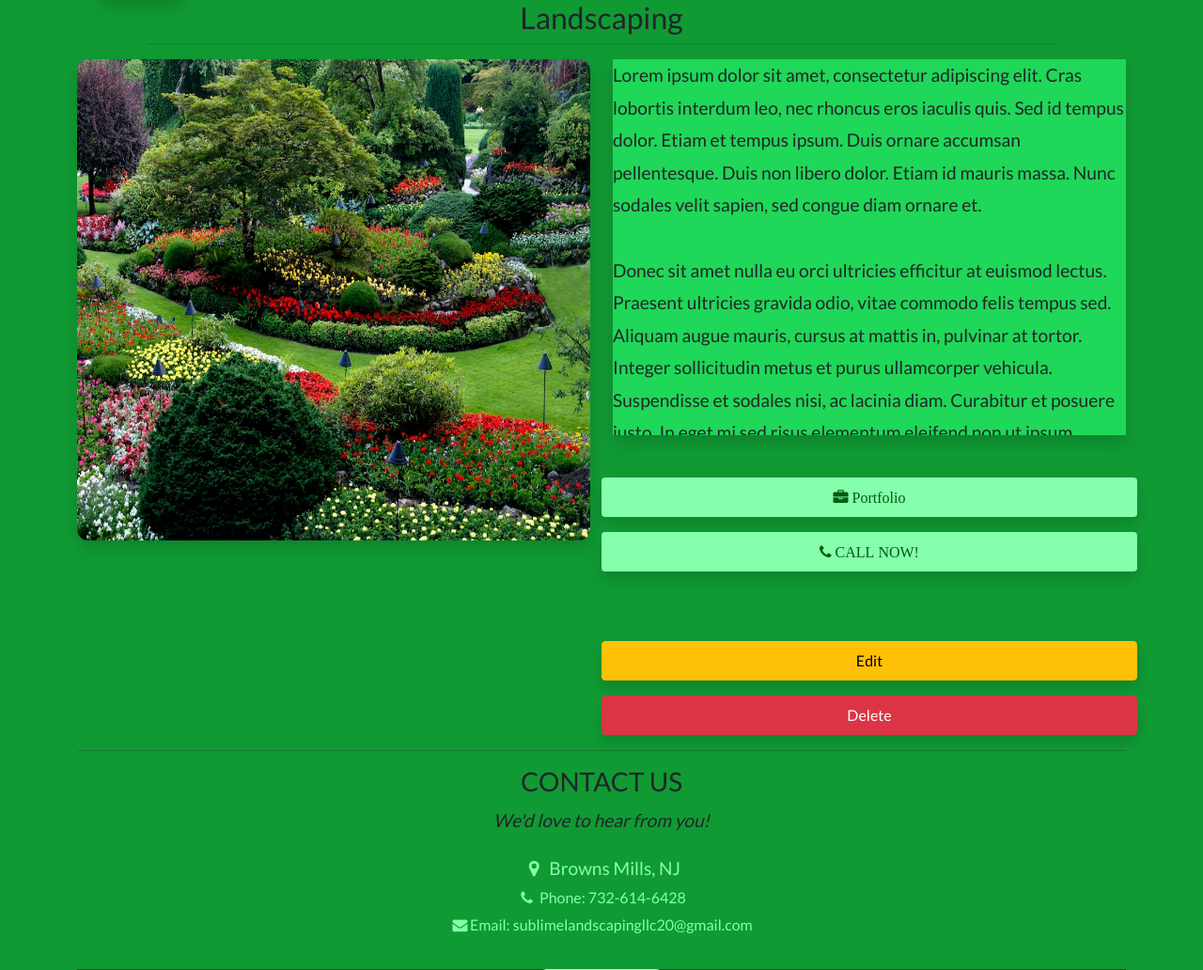
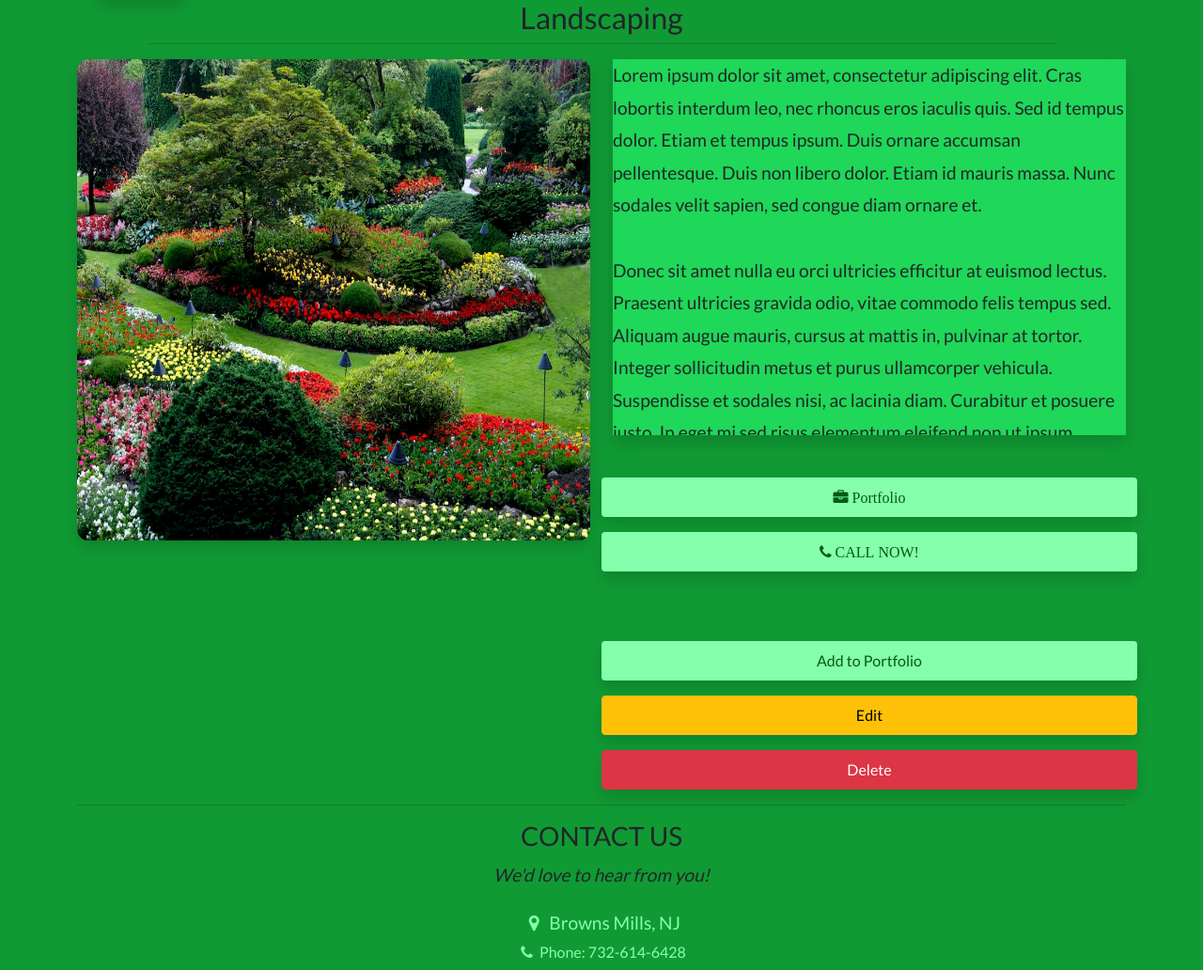
Before and after one commit to MacGuini/slnet, a Django app: a page that uses services/templates/services/service_view.html in a window 1280 px wide. Shown: the part 115-1147 px from the top of the page at 94% size. Run offline with Django 4.2, Linux system fonts and the light colour scheme; a user stored in the database is signed in; data comes from the database, SQL or seed files in the repository; both versions use the stored data as it was after the commit; some libraries are stand-ins or nearby versions.

Commit message:
Fixed login lock for add portfolio

```diff
--- a/services/templates/services/service_view.html
+++ b/services/templates/services/service_view.html
@@ -34,9 +34,12 @@
         </div>
 
 
-        {% if request.user.is_staff %}
+    {% if request.user.is_staff %}
         <br>
         <br>
+        <div class="row">
+            <a class="btn bg-green-300 text-green-900 py-2 mb-3 shadow" id="{{ service.name }}" name="{{ service.name }}" href="{% url 'create-portfolio' %}">Add to Portfolio</a>
+        </div>
         <div class="row">
             <a class="btn btn-warning py-2 mb-3 shadow" href="{% url 'update-service' service.id %}?next=/services">Edit</a>
         </div>
--- a/services/views.py
+++ b/services/views.py
@@ -160,7 +160,7 @@ def createPortfolio(request):
         portForm = PortfolioForm()
 
 
-    context = {"portForm":portForm}
+    context = {"portForm":portForm, 'serviceName':serviceName}
     return render (request, 'services/portfolio_form.html', context)
 
 @login_required(login_url='login')
```
Also changed, not shown: db.sqlite3.
